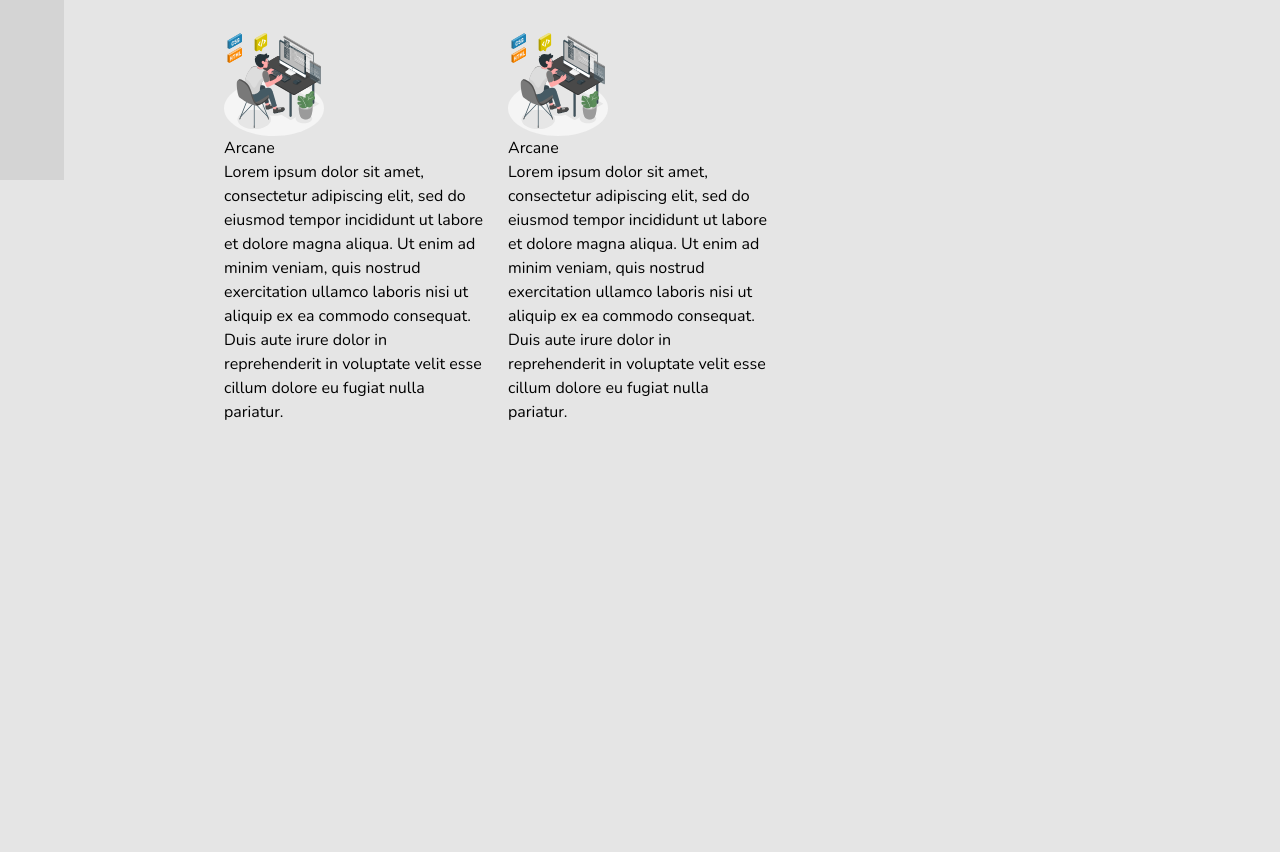
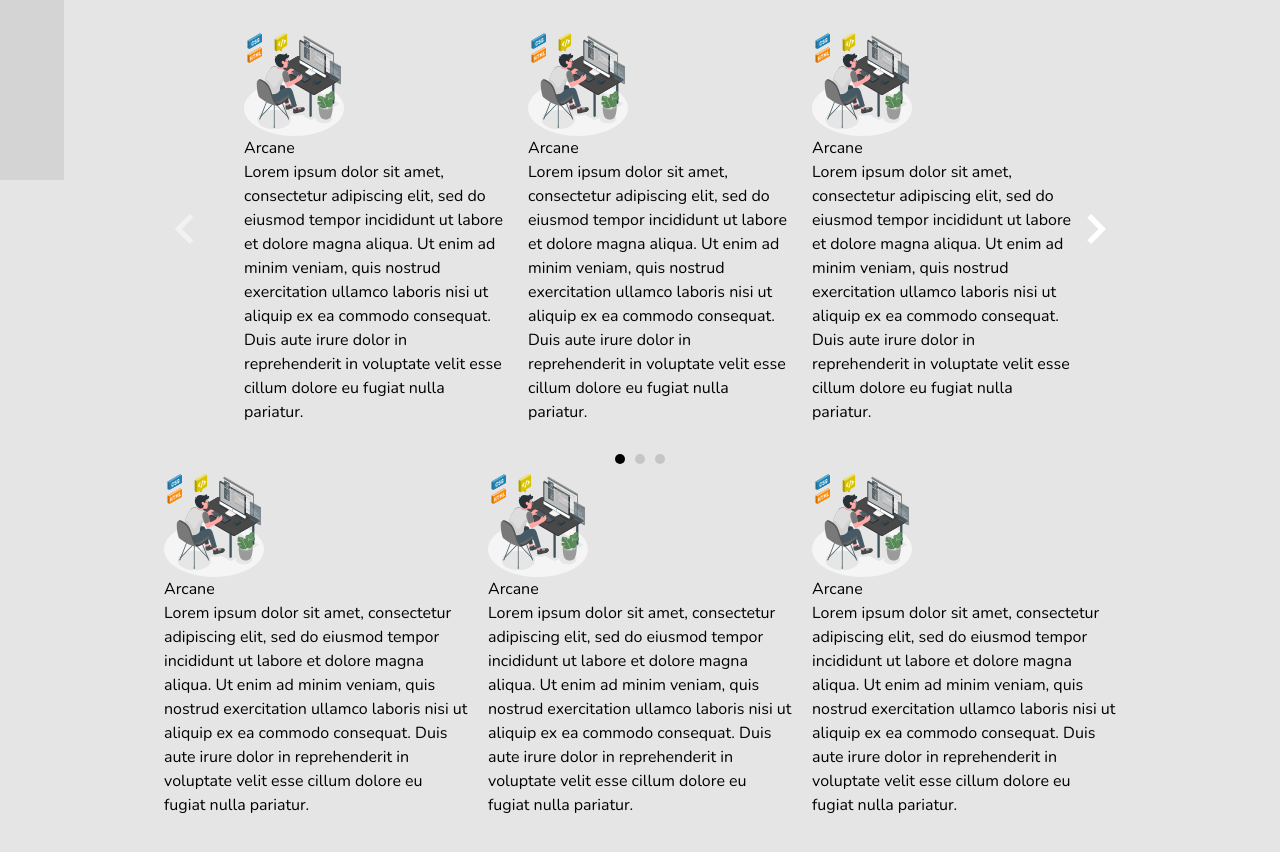
Before and after one commit to IvanMCorrea/dev_portfolio, a Next.js app: page / in a window 1280 px wide. Shown: the part 620-1472 px from the top of the page. Before the commit the page ends 1092 px from the top, so only its background shows below. Built offline with nearby package versions, Linux system fonts and the light colour scheme.

Commit message:
Add carousel for main projects

```diff
--- a/app/_components/Projects.tsx
+++ b/app/_components/Projects.tsx
@@ -1,10 +1,70 @@
+"use client";
 import Image from "next/image";
-import React from "react";
+import React, { useState } from "react";
+import { useKeenSlider } from "keen-slider/react";
+import "keen-slider/keen-slider.min.css";
 
-type Props = {};
+function Arrow(props: {
+  disabled: boolean;
+  left?: boolean;
+  onClick: (e: any) => void;
+}) {
+  const disabeld = props.disabled ? " arrow--disabled" : "";
+  return (
+    <svg
+      onClick={props.onClick}
+      className={`arrow ${
+        props.left ? "arrow--left" : "arrow--right"
+      } ${disabeld}`}
+      xmlns="http://www.w3.org/2000/svg"
+      viewBox="0 0 24 24"
+    >
+      {props.left && (
+        <path d="M16.67 0l2.83 2.829-9.339 9.175 9.339 9.167-2.83 2.829-12.17-11.996z" />
+      )}
+      {!props.left && (
+        <path d="M5 3l3.057-3 11.943 12-11.943 12-3.057-3 9-9z" />
+      )}
+    </svg>
+  );
+}
 
-const Projects = (props: Props) => {
+const Projects = () => {
+  const [currentSlide, setCurrentSlide] = useState<Number>(0);
+  const [loaded, setLoaded] = useState<Boolean>(false);
+  const [sliderRef, instanceRef] = useKeenSlider<HTMLDivElement>({
+    initial: 0,
+    loop: true,
+    slides: { origin: "center", perView: 3, spacing: 20 },
+    slideChanged(slider) {
+      setCurrentSlide(slider.track.details.rel);
+    },
+    created() {
+      setLoaded(true);
+    },
+  });
+
   const projects = [
+    {
+      title: "Arcane",
+      description:
+        "Lorem ipsum dolor sit amet, consectetur adipiscing elit, sed do eiusmod tempor incididunt ut labore et dolore magna aliqua. Ut enim ad minim veniam, quis nostrud exercitation ullamco laboris nisi ut aliquip ex ea commodo consequat. Duis aute irure dolor in reprehenderit in voluptate velit esse cillum dolore eu fugiat nulla pariatur.",
+      image: "/prog.svg",
+      destacado: true,
+    },
+    {
+      title: "Arcane",
+      description:
+        "Lorem ipsum dolor sit amet, consectetur adipiscing elit, sed do eiusmod tempor incididunt ut labore et dolore magna aliqua. Ut enim ad minim veniam, quis nostrud exercitation ullamco laboris nisi ut aliquip ex ea commodo consequat. Duis aute irure dolor in reprehenderit in voluptate velit esse cillum dolore eu fugiat nulla pariatur.",
+      image: "/prog.svg",
+      destacado: true,
+    },
+    {
+      title: "Arcane",
+      description:
+        "Lorem ipsum dolor sit amet, consectetur adipiscing elit, sed do eiusmod tempor incididunt ut labore et dolore magna aliqua. Ut enim ad minim veniam, quis nostrud exercitation ullamco laboris nisi ut aliquip ex ea commodo consequat. Duis aute irure dolor in reprehenderit in voluptate velit esse cillum dolore eu fugiat nulla pariatur.",
+      image: "/prog.svg",
+    },
     {
       title: "Arcane",
       description:
@@ -25,9 +85,73 @@
       image: "/prog.svg",
     },
   ];
+
   return (
     <section>
-      <div className="grid grid-cols-3 gap-5">
+      <div>
+        <div className="navigation-wrapper">
+          <div ref={sliderRef} className="flex mb-5 px-20 max-w-5xl">
+            {projects[0] &&
+              projects.map(
+                (item, index) =>
+                  item.destacado && (
+                    <article
+                      className={`keen-slider__slide number-slide${index}`}
+                    >
+                      <Image
+                        src={item.image}
+                        alt="Working Developer"
+                        width={100}
+                        height={100}
+                        priority
+                      />
+                      <h3>{item.title}</h3>
+                      <p>{item.description}</p>
+                    </article>
+                  )
+              )}
+          </div>
+          {loaded && instanceRef.current && (
+            <>
+              <Arrow
+                left
+                onClick={(e: any) =>
+                  e.stopPropagation() || instanceRef.current?.prev()
+                }
+                disabled={currentSlide === 0}
+              />
+
+              <Arrow
+                onClick={(e: any) =>
+                  e.stopPropagation() || instanceRef.current?.next()
+                }
+                disabled={
+                  currentSlide ===
+                  instanceRef.current.track.details.slides.length - 1
+                }
+              />
+            </>
+          )}
+        </div>
+        {loaded && instanceRef.current && (
+          <div className="dots">
+            {[
+              ...Array(instanceRef.current.track.details.slides.length).keys(),
+            ].map((idx) => {
+              return (
+                <button
+                  key={idx}
+                  onClick={() => {
+                    instanceRef.current?.moveToIdx(idx);
+                  }}
+                  className={"dot" + (currentSlide === idx ? " active" : "")}
+                ></button>
+              );
+            })}
+          </div>
+        )}
+      </div>
+      <div className="grid grid-cols-1 md:grid-cols-3 gap-5">
         {projects[0] &&
           projects.map(
             (item) =>
--- a/app/globals.css
+++ b/app/globals.css
@@ -23,3 +23,56 @@
     display: none;
   }
 }
+
+.navigation-wrapper {
+  position: relative;
+}
+
+.dots {
+  display: flex;
+  padding: 10px 0;
+  justify-content: center;
+}
+
+.dot {
+  border: none;
+  width: 10px;
+  height: 10px;
+  background: #c5c5c5;
+  border-radius: 50%;
+  margin: 0 5px;
+  padding: 5px;
+  cursor: pointer;
+}
+
+.dot:focus {
+  outline: none;
+}
+
+.dot.active {
+  background: #000;
+}
+
+.arrow {
+  width: 30px;
+  height: 30px;
+  position: absolute;
+  top: 50%;
+  transform: translateY(-50%);
+  -webkit-transform: translateY(-50%);
+  fill: #fff;
+  cursor: pointer;
+}
+
+.arrow--left {
+  left: 5px;
+}
+
+.arrow--right {
+  left: auto;
+  right: 5px;
+}
+
+.arrow--disabled {
+  fill: rgba(255, 255, 255, 0.5);
+}
--- a/package.json
+++ b/package.json
@@ -18,6 +18,7 @@
     "autoprefixer": "10.4.14",
     "eslint": "8.40.0",
     "eslint-config-next": "13.4.2",
+    "keen-slider": "^6.8.5",
     "next": "13.4.2",
     "next-themes": "^0.2.1",
     "postcss": "8.4.23",
--- a/tsconfig.json
+++ b/tsconfig.json
@@ -11,6 +11,7 @@
     "module": "esnext",
     "moduleResolution": "node",
     "resolveJsonModule": true,
+    "downlevelIteration": true,
     "isolatedModules": true,
     "jsx": "preserve",
     "incremental": true,
```
Also changed, not shown: 1 other file (tests, documents, lock files or other folders).
